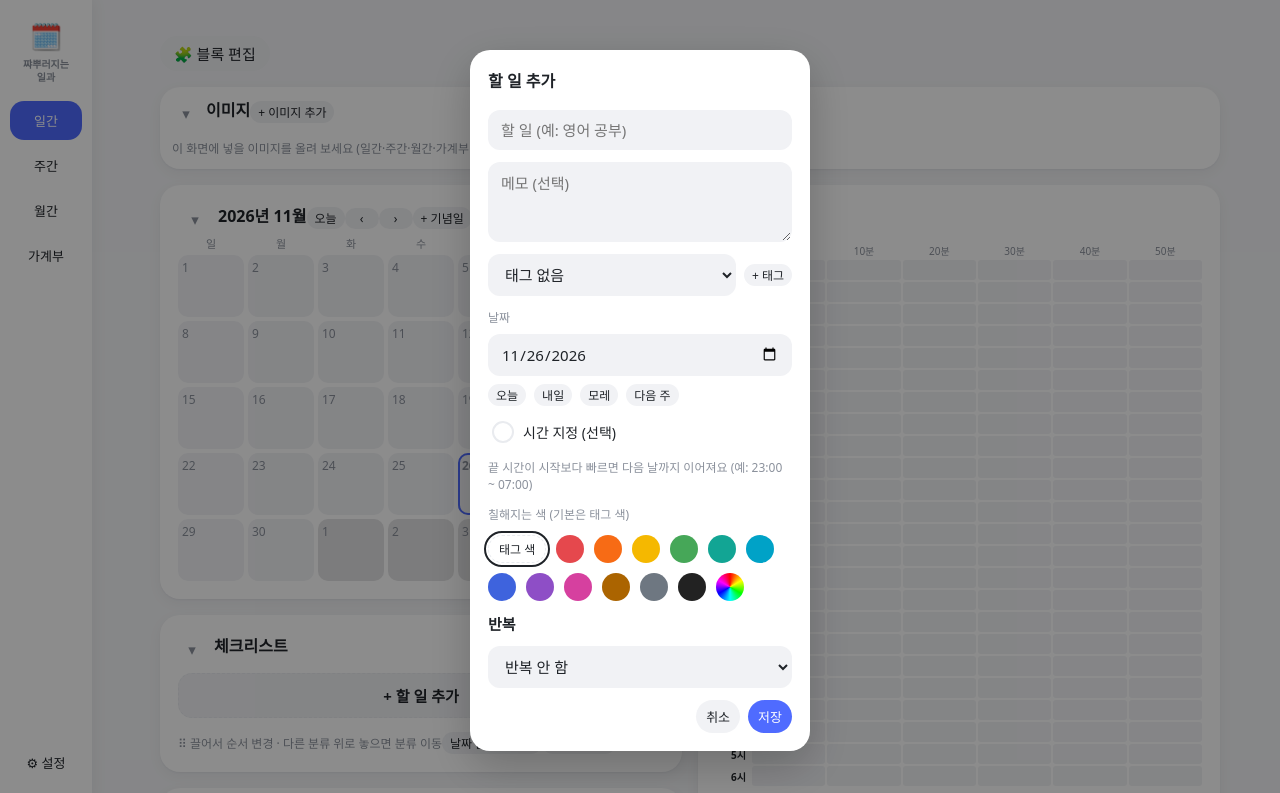
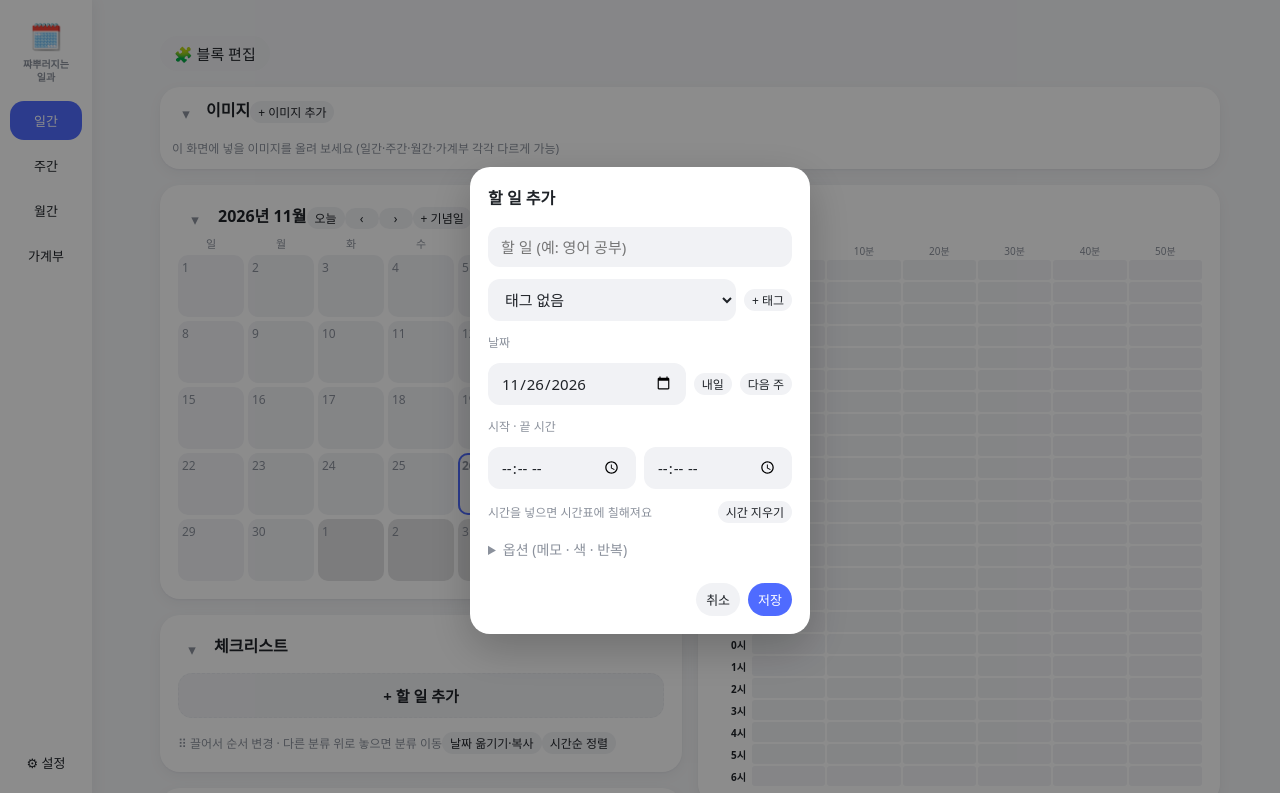
Before and after one commit to Nabee-13/Tada_daily, a plain HTML site: page index.html in a window 1280 px wide. Both pictures are taken after typing "Sample" into the empty fields and a click on the button "+ 할 일 추가". Shown: the top 793 px of the page. Drawn offline with nearby package versions, Linux system fonts and the light colour scheme.

Commit message:
update_addtask

```diff
--- a/css/style.css
+++ b/css/style.css
@@ -205,3 +205,6 @@ li{border:0;background:var(--cell);border-radius:14px;padding:10px 12px}
 .datew{display:grid;gap:8px}.annbtn{margin-bottom:8px}
 #setP .syncbox{margin-bottom:18px}
 .mo{grid-template-columns:repeat(7,minmax(0,1fr))!important}.md{min-width:0}
+
+/* ---- 할 일 추가 팝업 단순화 ---- */
+.more{display:grid;gap:8px}.more>summary{cursor:pointer;color:var(--sub);padding:4px 0;font-size:14px}.more>*:not(summary){margin-top:2px}
--- a/js/daily.js
+++ b/js/daily.js
@@ -57,44 +57,53 @@ function renderDay(){
  mark(gridPend,gridPend);
  var sp=spillT(cur),old=g.parentNode.querySelector(".spn");if(old)old.remove();   /* 전날에서 이어진 일정 안내 */
  if(sp.length){var sn=el("p","sub spn","어제에서 이어진 일정: "+sp.map(function(t){return t.n+" (~"+hm(t.e)+")"}).join(", "));g.after(sn)}
- var tot={};addMin(T,tot);showStats($("stD"),tot)}
+ var tot={};addDayMin(cur,tot);showStats($("stD"),tot)}
 
 // 할 일 추가/수정 팝업. t가 null이면 새로 추가.
 //   o={arr:추가할 배열, tag:미리 고를 태그, noTime:true(주간/월간 체크리스트: 시간·색·반복 없음), n/memo:다시 열 때 채울 글자, rule:true(t가 반복 규칙)}
 function openTask(t,o){o=o||{};var R=o.rule?t:null,isNew=!t,ov=$("ov");ov.hidden=false;ov.innerHTML="";
- var st={color:t&&t.color||null,wd:(R&&R.wd?R.wd.slice():[cur.getDay()])},card=el("div","card"),nm=el("input"),mm=el("textarea"),tg=el("select"),tr0=el("div","row"),cnt=db.tags.length,rp=null,dm,fr,to;
+ var st={color:t&&t.color||null,wd:(R&&R.wd?R.wd.slice():[cur.getDay()])},card=el("div","card"),nm=el("input"),mm=el("textarea"),tg=el("select"),tr0=el("div","row"),cnt=db.tags.length,rp=null,dm,fr,to,
+  s=el("input"),e=el("input"),fi=el("input"),dtI=null,cpI=null;
  nm.value=t?t.n:(o.n||"");nm.placeholder="할 일 (예: 영어 공부)";mm.rows=3;mm.placeholder="메모 (선택)";mm.value=t?(t.memo||""):(o.memo||"");
  db.tags.forEach(function(x){var q=el("option",null,x.name);q.value=x.id;tg.appendChild(q)});var n0=el("option",null,"태그 없음");n0.value="";tg.appendChild(n0);tg.value=t?t.tag:(o.tag||"");tg.style.flex="1";
  var nt=el("button","sm","+ 태그");   // 태그를 새로 만들고 돌아오면 입력하던 글자와 새 태그가 그대로 채워진다
- nt.onclick=function(){var tu=!o.noTime&&ut.checked,sv={n:nm.value,memo:mm.value,tag:tg.value,s:tu?toM(s.value):null,e:tu?toM(e.value):null};openModal(null,undefined,function(){openTask(t,{arr:o.arr,noTime:o.noTime,rule:o.rule,n:sv.n,memo:sv.memo,s:sv.s,e:sv.e,tag:db.tags.length>cnt?db.tags[db.tags.length-1].id:sv.tag})})};
- tr0.append(tg,nt);card.append(el("b",null,R?"반복 일정 수정":isNew?"할 일 추가":"할 일 수정"),nm,mm,tr0);
- // 날짜 칸: 바꾸고 저장하면 그 날로 옮겨진다 (복사 체크 시 원래 날은 그대로). 반복 규칙·주간/월간 체크리스트에는 없다
- var dtI=null,cpI=null;
- if(!R&&!o.noTime&&(isNew?o.arr===allOf(cur):allOf(cur).indexOf(t)>=0)){var dtW=el("div","datew");dtI=el("input");dtI.type="date";dtI.value=key(cur);
-  var dq=el("div","row");[["오늘",0],["내일",1],["모레",2],["다음 주",7]].forEach(function(q){var bb=el("button","sm",q[0]);bb.onclick=function(){dtI.value=addDays(key(cur),q[1])};dq.appendChild(bb)});
-  dtW.append(el("span","sub",isNew?"날짜":"날짜 (바꾸고 저장하면 그 날로 옮겨져요)"),dtI,dq);
-  if(!isNew){var cl=el("label","opt");cpI=el("input");cpI.type="checkbox";cl.append(cpI,document.createTextNode("옮기지 않고 복사 (원래 날 일정은 그대로)"));dtW.appendChild(cl)}
-  card.appendChild(dtW)}
- var ut=el("input"),s=el("input"),e=el("input"),tm=el("div","row2");
- if(!o.noTime){ut.type="checkbox";ut.checked=(!isNew&&t.s!=null)||o.s!=null;var lb=el("label","opt");lb.append(ut,document.createTextNode("시간 지정 (선택)"));
-  s.type=e.type="time";s.step=e.step=60;s.value=hm(t&&t.s!=null?t.s:(o.s!=null?o.s:540));e.value=hm(t&&t.e!=null?t.e:(o.e!=null?o.e:600));var fl=el("label","opt"),fi=el("input");fi.type="checkbox";fi.checked=!!(t&&t.fill);fl.append(fi,document.createTextNode("체크 안 해도 시간표에 칠하기 (수업·고정 일정)"));
-  tm.append(s,e);var sync=function(){tm.hidden=fl.hidden=!ut.checked};sync();ut.onchange=sync;
+ nt.onclick=function(){var sv={n:nm.value,memo:mm.value,tag:tg.value,s:(!o.noTime&&s.value)?toM(s.value):null,e:(!o.noTime&&e.value)?toM(e.value):null};openModal(null,undefined,function(){openTask(t,{arr:o.arr,noTime:o.noTime,rule:o.rule,n:sv.n,memo:sv.memo,s:sv.s,e:sv.e,tag:db.tags.length>cnt?db.tags[db.tags.length-1].id:sv.tag})})};
+ tr0.append(tg,nt);card.append(el("b",null,R?"반복 일정 수정":isNew?"할 일 추가":"할 일 수정"),nm,tr0);
+ // 날짜: 바꾸고 저장하면 그 날로 옮겨진다 (반복 규칙·주간/월간 체크리스트에는 없다)
+ if(!R&&!o.noTime&&(isNew?o.arr===allOf(cur):allOf(cur).indexOf(t)>=0)){var dr0=el("div","row");dtI=el("input");dtI.type="date";dtI.value=key(cur);dtI.style.flex="1";dr0.appendChild(dtI);
+  [["내일",1],["다음 주",7]].forEach(function(q){var bb=el("button","sm",q[0]);bb.onclick=function(){dtI.value=addDays(key(cur),q[1])};dr0.appendChild(bb)});
+  card.append(el("span","sub",isNew?"날짜":"날짜 (바꾸고 저장하면 그 날로 옮겨져요)"),dr0)}
+ var det=el("details","more");det.appendChild(el("summary",null,"옵션 (메모 · 색 · 반복)"));
+ if(o.noTime){card.appendChild(mm)}   // 주간/월간 체크리스트: 이름·태그·메모만
+ else{
+  // 시간: 기본은 빈칸. 시작·끝을 넣어야 시간표에 칠해진다 (끝만 비우면 1시간)
+  var S0=o.s!=null?o.s:(t&&t.s!=null?t.s:null),E0=o.e!=null?o.e:(t&&t.e!=null?t.e:null);
+  s.type=e.type="time";s.step=e.step=60;s.value=S0!=null?hm(S0):"";e.value=E0!=null?hm(E0):"";
+  var tm=el("div","row2"),hint=el("span","sub"),clr=el("button","sm","시간 지우기"),hr0=el("div","row");hint.style.flex="1";
+  var upd=function(){hint.textContent=(s.value&&e.value&&toM(e.value)<toM(s.value))?"끝이 시작보다 빨라서 다음 날까지 이어져요":(s.value||e.value?"":"시간을 넣으면 시간표에 칠해져요")};
+  s.oninput=e.oninput=upd;clr.onclick=function(){s.value=e.value="";upd()};upd();tm.append(s,e);hr0.append(hint,clr);card.append(el("span","sub","시작 · 끝 시간"),tm,hr0);
+  var fl=el("label","opt");fi.type="checkbox";fi.checked=!!(t&&t.fill);fl.append(fi,document.createTextNode("체크 안 해도 시간표에 칠하기 (수업·고정 일정)"));
   var sw=el("div","sw"),drawSw=function(){sw.innerHTML="";var au=el("span","auto"+(st.color?"":" on"),"태그 색");au.onclick=function(){st.color=null;drawSw()};sw.appendChild(au);
    PAL.forEach(function(c){var x=el("span",c===st.color?"on":"");x.style.background=c;x.onclick=function(){st.color=c;drawSw()};sw.appendChild(x)});
    var cu2=st.color&&PAL.indexOf(st.color)<0,cu=el("span",cu2?"on":"");cu.style.background=cu2?st.color:"conic-gradient(red,yellow,lime,cyan,blue,magenta,red)";cu.onclick=function(){pk.hidden=!pk.hidden};sw.appendChild(cu)};
   var pk=colorPicker(st.color||"#3e63dd",function(h){st.color=h;drawSw()});pk.hidden=true;drawSw();
-  card.append(lb,tm,el("span","sub","끝 시간이 시작보다 빠르면 다음 날까지 이어져요 (예: 23:00 ~ 07:00)"),fl,el("span","sub","칠해지는 색 (기본은 태그 색)"),sw,pk);
+  det.append(mm,fl,el("span","sub","칠해지는 색 (기본은 태그 색)"),sw,pk);
+  if(!isNew&&!R&&dtI){var cl=el("label","opt");cpI=el("input");cpI.type="checkbox";cl.append(cpI,document.createTextNode("옮기지 않고 복사 (원래 날 일정은 그대로)"));det.appendChild(cl)}
   if(isNew||R){   // 반복: 안 함 / 매일 / 매주(요일 고르기) / 매월(날짜), 시작일·종료일
    rp=el("select");(R?[["daily","매일"],["weekly","매주"],["monthly","매월"]]:[["","반복 안 함"],["daily","매일"],["weekly","매주"],["monthly","매월"]]).forEach(function(p){var q=el("option",null,p[1]);q.value=p[0];rp.appendChild(q)});rp.value=R?R.kind:"";
    var wr=el("div","row"),dl=el("span","sub","시작일 · 종료일 (종료일은 비워도 돼요)"),dr=el("div","row2");dm=el("select");fr=el("input");to=el("input");fr.type=to.type="date";fr.value=R?R.from:key(cur);to.value=R&&R.to||"";dr.append(fr,to);
    DN.forEach(function(n,i){var wb=el("button","sm"+(st.wd.indexOf(i)>=0?" on":""),n);wb.onclick=function(){var k=st.wd.indexOf(i);if(k>=0)st.wd.splice(k,1);else st.wd.push(i);wb.classList.toggle("on")};wr.appendChild(wb)});
    for(var dd=1;dd<=31;dd++){var q=el("option",null,"매월 "+dd+"일");q.value=dd;dm.appendChild(q)}dm.value=R?R.dom:cur.getDate();
    var shw=function(){wr.hidden=rp.value!=="weekly";dm.hidden=rp.value!=="monthly";dl.hidden=dr.hidden=!rp.value};rp.onchange=shw;shw();
-   card.append(el("b",null,"반복"),rp,wr,dm,dl,dr)}}
+   det.append(el("span","sub","반복"),rp,wr,dm,dl,dr)}
+  det.open=!!(R||(t&&(t.memo||t.color||t.fill||t.rid))||(isNew&&(o.memo||o.n)));
+  card.appendChild(det)}
  var b=el("div","btns"),cc=el("button",null,"취소"),ok=el("button",null,"저장");cc.onclick=function(){ov.hidden=true};ok.style.background="var(--ac)";ok.style.color="#fff";
  ok.onclick=function(){var n=nm.value.trim();if(!n){nm.focus();return}var data={n:n,memo:mm.value.trim(),tag:tg.value},rk=rp?rp.value:"";
   if(!o.noTime){var ns=null,ne=null,gp=[];
-   if(ut.checked){ns=toM(s.value);ne=toM(e.value);if(ne<ns)ne+=1440;   /* 끝이 시작보다 빠르면 다음 날까지 이어지는 일정 */if(ne<=ns){tell("끝나는 시간이 시작보다 늦어야 해요.");return}
+   if(s.value||e.value){if(!s.value){tell("시작 시간도 넣어 주세요. (시간을 안 쓰려면 \"시간 지우기\")");return}
+    ns=toM(s.value);if(e.value){ne=toM(e.value);if(ne<ns)ne+=1440}else ne=ns+60;   /* 끝이 시작보다 빠르면 다음 날까지, 끝을 비우면 1시간 */
+    if(ne<=ns){tell("끝나는 시간이 시작보다 늦어야 해요.");return}
     gp=((t&&t.gaps)||[]).map(function(q){return{s:Math.max(q.s,ns),e:Math.min(q.e,ne)}}).filter(function(q){return q.e>q.s})}
    data.s=ns;data.e=ne;data.gaps=gp;data.color=st.color;data.fill=ns!=null&&fi.checked}
   if(R||rk){   // 반복 규칙으로 저장
--- a/js/grouplist.js
+++ b/js/grouplist.js
@@ -14,7 +14,8 @@ function dragSort(li,r,t,arr){var gr=el("span","grab","⠿");li.dataset.tid=t.id
  at=function(ev){var q=document.elementFromPoint(ev.clientX,ev.clientY);return q&&q.closest("li[data-tid],.grp")};
  gr.onpointerdown=function(e){e.preventDefault();document.body.classList.add("dragmode");gr.setPointerCapture(e.pointerId);li.classList.add("dragging");
   gr.onpointermove=function(ev){clr();var q=at(ev);if(q&&q!==li)q.classList.add("dropt")};
-  gr.onpointerup=function(ev){document.body.classList.remove("dragmode");gr.onpointermove=gr.onpointerup=null;clr();li.classList.remove("dragging");var q=at(ev);if(!q||q===li)return;
+  gr.onpointerup=function(ev){var q=at(ev);   /* 놓은 자리는 빈 태그 칸을 감추기 전에 먼저 알아낸다 */
+  document.body.classList.remove("dragmode");gr.onpointermove=gr.onpointerup=null;clr();li.classList.remove("dragging");if(!q||q===li)return;
    var f=arr.findIndex(function(z){return z.id===t.id}),it=arr.splice(f,1)[0];
    if(q.dataset.tid){var tt=arr.find(function(z){return z.id===q.dataset.tid});if(!tt){arr.splice(f,0,it);return}it.tag=tt.tag;arr.splice(arr.indexOf(tt),0,it)}
    else{it.tag=q.dataset.gid;arr.push(it)}
--- a/js/utils.js
+++ b/js/utils.js
@@ -16,19 +16,19 @@ function dayT(d){return(db.days[key(d)]||[]).filter(function(t){return filt==="a
 // 태그 id → 태그 객체 (없으면 "태그 없음" 기본값)
 function tagOf(id){return db.tags.filter(function(t){return t.id===id})[0]||{id:"",name:"태그 없음",color:"#6e7781"}}
 // 완료됐거나 "체크 안 해도 칠하기"를 켠 시간 할 일을 1분 단위 색칠 정보(겹치면 층별로)로 바꾼다
-function paint(T){var L=[];T.forEach(function(t){if(t.s==null||(!t.d&&!t.fill))return;var a=new Array(1440).fill(false);for(var m=Math.max(t.s,H0*60);m<Math.min(t.e,H1*60);m++)a[m-H0*60]=!t.gaps.some(function(q){return m>=q.s&&m<q.e});L.push({col:t.color||tagOf(t.tag).color,a:a})});return L}
+function paint(T){var L=[];T.forEach(function(t){if(t.s==null||(!t.d&&!t.fill))return;var a=new Array(1440).fill(false);for(var m=Math.max(t.s,H0*60);m<Math.min(t.e,H1*60);m++)a[m-H0*60]=!t.gaps.some(function(q){return m>=q.s&&m<q.e});L.push({col:t.color||tagOf(t.tag).color,tag:t.tag,a:a})});return L}
 // 전날에서 이어진 시간: 어제 시작해 오늘 시작 시각을 넘어 끝나는 할 일을, 오늘 시간표 좌표로 옮긴 사본으로 돌려준다 (시간표 색칠에만 쓴다)
 function spillT(d){var p=new Date(d.getFullYear(),d.getMonth(),d.getDate()-1),E=H1*60;return(db.days[key(p)]||[]).filter(function(t){return t.s!=null&&t.e>E&&(filt==="all"||t.tag===filt)}).map(function(t){return Object.assign({},t,{s:Math.max(t.s,E)-1440,e:t.e-1440,gaps:(t.gaps||[]).map(function(q){return{s:q.s-1440,e:q.e-1440}})})})}
 // 10분 칸 하나의 CSS 배경(반투명 색 층들)을 만든다. 5분이면 칸의 절반만 칠해진다
 function bg(L,a){var i=a-H0*60,out=[];L.forEach(function(l){var st=[],p=0,any=false;while(p<10){var c=l.a[i+p],j=p;while(j<10&&l.a[i+j]===c)j++;st.push((c?l.col+"80":"transparent")+" "+p*10+"% "+j*10+"%");if(c)any=true;p=j}if(any)out.push("linear-gradient(to right,"+st.join(",")+")")});return out.join(",")}
-// 완료된 할 일의 태그별 시간(분)을 tot에 누적한다 (빈 시간 제외)
-function addMin(T,tot){T.forEach(function(t){if(!t.d||t.s==null)return;var d=t.e-t.s;t.gaps.forEach(function(q){d-=Math.max(0,Math.min(q.e,t.e)-Math.max(q.s,t.s))});tot[t.tag]=(tot[t.tag]||0)+d})}
+// 시간표 기준 통계: 그 날 시간표에 칠해진 분(전날에서 이어진 시간 포함, 하루 경계로 나뉨)을 태그별로 tot에 더한다
+function addDayMin(d,tot){paint(dayT(d).concat(spillT(d))).forEach(function(l){var n=0;l.a.forEach(function(v){if(v)n++});if(n)tot[l.tag]=(tot[l.tag]||0)+n})}
 var $=function(i){return document.getElementById(i)};
 // DOM 요소 만들기 도우미: el(태그, 클래스, 글자)
 function el(tag,cls,txt){var e=document.createElement(tag);if(cls)e.className=cls;if(txt!=null)e.textContent=txt;return e}
 // 태그별 시간 배분을 도넛 그래프 + 막대로 그린다
 function showStats(box,tot){box.innerHTML="";var ks=Object.keys(tot).sort(function(a,b){return tot[b]-tot[a]}),sum=ks.reduce(function(a,k){return a+tot[k]},0);
- if(!sum){box.appendChild(el("span","sub","아직 완료한 시간이 없어요."));return}
+ if(!sum){box.appendChild(el("span","sub","아직 시간표에 칠해진 시간이 없어요."));return}
  var acc=0,stops=[],dr=el("div","dr");
  ks.forEach(function(k){var tg=tagOf(k),m=tot[k],a=acc/sum*100;acc+=m;stops.push(tg.color+" "+a+"% "+acc/sum*100+"%");
   var d=el("div"),i=el("i");i.style.background=tg.color;d.append(i,el("span","n",tg.name),el("span",null,Math.floor(m/60)+"시간 "+m%60+"분"),el("span","p",Math.round(m/sum*100)+"%"));
--- a/js/views.js
+++ b/js/views.js
@@ -17,7 +17,7 @@ function renderWeek(){
  for(var i=0;i<7;i++){var d=new Date(ws);d.setDate(ws.getDate()+i);days.push(d);
   var h=el("div","hd d"+(key(d)===td?" tdy":""),DN[i]+" "+d.getDate());
   annivOn(d).forEach(function(a){var ad=el("i","adot");ad.style.background=a.color;ad.title=a.n;h.appendChild(ad)});   /* 기념일 점 */
-  (function(d){h.onclick=function(){cur=d;view="day";render()}})(d);w.appendChild(h);addMin(dayT(d),tot)}var PS=days.map(function(d){return paint(dayT(d).concat(spillT(d)))});
+  (function(d){h.onclick=function(){cur=d;view="day";render()}})(d);w.appendChild(h);addDayMin(d,tot)}var PS=days.map(function(d){return paint(dayT(d).concat(spillT(d)))});
  for(var hr=H0;hr<H1;hr++){w.appendChild(el("div","hr"+(hr>=24?" nx":""),(hr%24)+"시"));
   days.forEach(function(d,di){var A=PS[di],hc=el("div","hc");
    for(var c=0;c<6;c++){var a=hr*60+c*10,s=el("b");s.style.backgroundImage=bg(A,a);hc.appendChild(s)}
@@ -28,7 +28,7 @@ function renderWeek(){
 // 앞뒤 달(cd.out) 칸은 어둡게 날짜만. tot를 주면 이 달 시간 통계에 더한다
 function calCell(cd,onPick,tot){var dt=cd.dt,k=key(dt),box=el("div","md"+(cd.out?" out":"")+(k===key(cur)?" sel":"")+(k===key(new Date())?" tdy":""));
  box.appendChild(el("span","n",String(dt.getDate())));
- if(!cd.out){var T=dayT(dt),dm={},dn=T.filter(function(t){return t.d});addMin(T,dm);if(tot)addMin(T,tot);
+ if(!cd.out){var T=dayT(dt),dm={},dn=T.filter(function(t){return t.d});addDayMin(dt,dm);if(tot)addDayMin(dt,tot);
   if(dn.length){var dots=el("div","dots");dn.slice(0,6).forEach(function(t){var i=el("i");i.style.background=t.color||tagOf(t.tag).color;dots.appendChild(i)});box.appendChild(dots)}
   if(T.length&&db.showCnt)box.appendChild(el("span",dn.length===T.length?"all":null,dn.length+"/"+T.length));
   var ks=Object.keys(dm);if(ks.length){var sum=ks.reduce(function(a,k2){return a+dm[k2]},0),bar=el("div","bar");
```
Also changed, not shown: index.html (+0 -1 lines).
